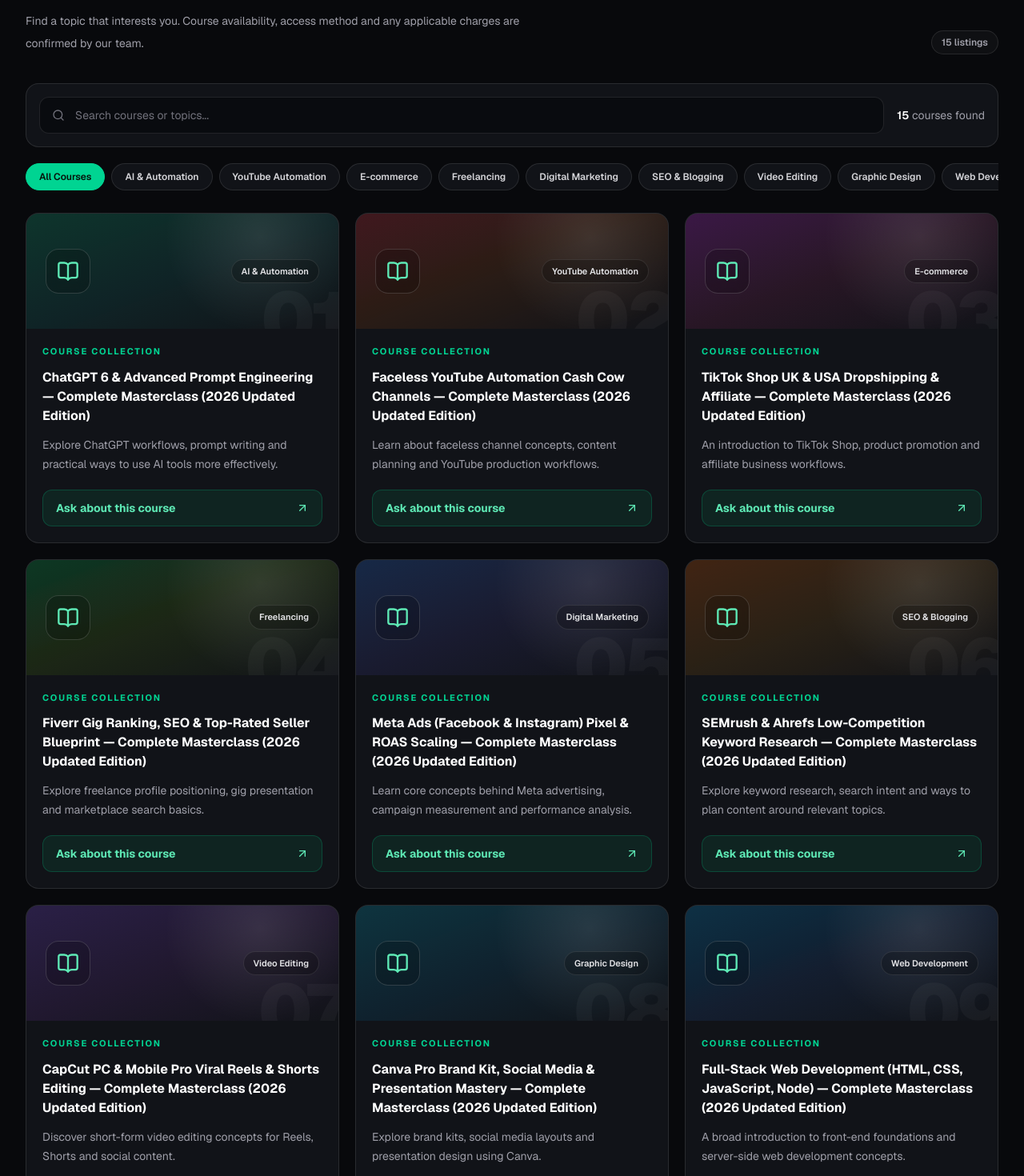
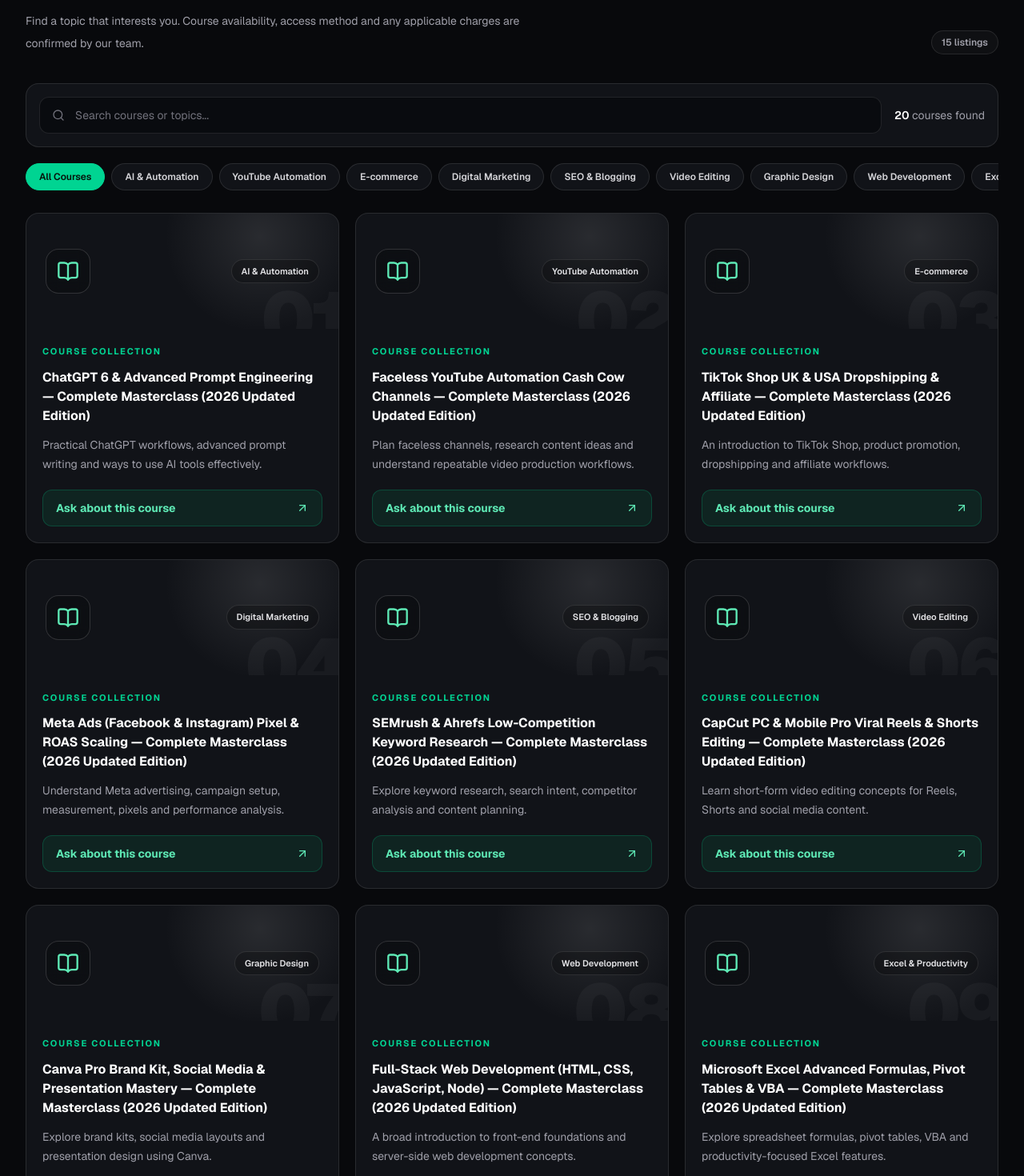
Before and after one commit to scottburchill51-beep/sastastore0, a Next.js app: page /courses in a window 1280 px wide. Shown: the part 1060-2530 px from the top of the page at 80% size. Built offline with nearby package versions, Linux system fonts and the light colour scheme; no server answers.

Commit message:
Import visible free course catalogue from PakTools

```diff
--- a/src/data/courses.ts
+++ b/src/data/courses.ts
@@ -3,115 +3,35 @@ export type Course = {
   title: string;
   category: string;
   description: string;
-  accent: string;
+  duration: string;
+  lessons: number;
+  originalPrice: string;
+  rating: string;
 };
 
+export const courseSourceUrl = "https://paktools.store/courses";
+
 export const courses: Course[] = [
-  {
-    slug: "chatgpt-advanced-prompt-engineering",
-    title: "ChatGPT 6 & Advanced Prompt Engineering — Complete Masterclass (2026 Updated Edition)",
-    category: "AI & Automation",
-    description: "Explore ChatGPT workflows, prompt writing and practical ways to use AI tools more effectively.",
-    accent: "from-emerald-500/20 via-teal-500/10 to-transparent",
-  },
-  {
-    slug: "faceless-youtube-automation",
-    title: "Faceless YouTube Automation Cash Cow Channels — Complete Masterclass (2026 Updated Edition)",
-    category: "YouTube Automation",
-    description: "Learn about faceless channel concepts, content planning and YouTube production workflows.",
-    accent: "from-red-500/20 via-orange-500/10 to-transparent",
-  },
-  {
-    slug: "tiktok-shop-dropshipping-affiliate",
-    title: "TikTok Shop UK & USA Dropshipping & Affiliate — Complete Masterclass (2026 Updated Edition)",
-    category: "E-commerce",
-    description: "An introduction to TikTok Shop, product promotion and affiliate business workflows.",
-    accent: "from-fuchsia-500/20 via-pink-500/10 to-transparent",
-  },
-  {
-    slug: "fiverr-gig-ranking-seo",
-    title: "Fiverr Gig Ranking, SEO & Top-Rated Seller Blueprint — Complete Masterclass (2026 Updated Edition)",
-    category: "Freelancing",
-    description: "Explore freelance profile positioning, gig presentation and marketplace search basics.",
-    accent: "from-green-500/20 via-lime-500/10 to-transparent",
-  },
-  {
-    slug: "meta-ads-pixel-roas-scaling",
-    title: "Meta Ads (Facebook & Instagram) Pixel & ROAS Scaling — Complete Masterclass (2026 Updated Edition)",
-    category: "Digital Marketing",
-    description: "Learn core concepts behind Meta advertising, campaign measurement and performance analysis.",
-    accent: "from-blue-500/20 via-indigo-500/10 to-transparent",
-  },
-  {
-    slug: "semrush-ahrefs-keyword-research",
-    title: "SEMrush & Ahrefs Low-Competition Keyword Research — Complete Masterclass (2026 Updated Edition)",
-    category: "SEO & Blogging",
-    description: "Explore keyword research, search intent and ways to plan content around relevant topics.",
-    accent: "from-orange-500/20 via-amber-500/10 to-transparent",
-  },
-  {
-    slug: "capcut-viral-reels-shorts-editing",
-    title: "CapCut PC & Mobile Pro Viral Reels & Shorts Editing — Complete Masterclass (2026 Updated Edition)",
-    category: "Video Editing",
-    description: "Discover short-form video editing concepts for Reels, Shorts and social content.",
-    accent: "from-violet-500/20 via-purple-500/10 to-transparent",
-  },
-  {
-    slug: "canva-brand-kit-social-media",
-    title: "Canva Pro Brand Kit, Social Media & Presentation Mastery — Complete Masterclass (2026 Updated Edition)",
-    category: "Graphic Design",
-    description: "Explore brand kits, social media layouts and presentation design using Canva.",
-    accent: "from-cyan-500/20 via-sky-500/10 to-transparent",
-  },
-  {
-    slug: "full-stack-web-development",
-    title: "Full-Stack Web Development (HTML, CSS, JavaScript, Node) — Complete Masterclass (2026 Updated Edition)",
-    category: "Web Development",
-    description: "A broad introduction to front-end foundations and server-side web development concepts.",
-    accent: "from-sky-500/20 via-blue-500/10 to-transparent",
-  },
-  {
-    slug: "excel-advanced-formulas-pivot-vba",
-    title: "Microsoft Excel Advanced Formulas, Pivot Tables & VBA — Complete Masterclass (2026 Updated Edition)",
-    category: "Excel & Productivity",
-    description: "Explore spreadsheet formulas, pivot tables and productivity-focused Excel features.",
-    accent: "from-emerald-500/20 via-green-500/10 to-transparent",
-  },
-  {
-    slug: "google-veo-ai-video-filmmaking",
-    title: "Google VEO 3 Ultra AI Video Filmmaking — Complete Masterclass (2026 Updated Edition)",
-    category: "AI & Automation",
-    description: "Explore AI-assisted video ideas, prompt-led creative workflows and video production concepts.",
-    accent: "from-indigo-500/20 via-violet-500/10 to-transparent",
-  },
-  {
-    slug: "youtube-high-cpm-niche-selection",
-    title: "High-CPM USA & UK YouTube Niche Selection — Complete Masterclass (2026 Updated Edition)",
-    category: "YouTube Automation",
-    description: "Learn about audience research, niche evaluation and planning a YouTube content strategy.",
-    accent: "from-rose-500/20 via-red-500/10 to-transparent",
-  },
-  {
-    slug: "shopify-local-dropshipping-pakistan",
-    title: "Shopify Local Dropshipping Pakistan (COD Mastery) — Complete Masterclass (2026 Updated Edition)",
-    category: "E-commerce",
-    description: "Explore the basics of setting up an online store and planning a local e-commerce workflow.",
-    accent: "from-lime-500/20 via-emerald-500/10 to-transparent",
-  },
-  {
-    slug: "upwork-winning-proposals-client-closing",
-    title: "Upwork Winning Proposals & High-Ticket Client Closing — Complete Masterclass (2026 Updated Edition)",
-    category: "Freelancing",
-    description: "Explore proposal writing, client communication and presenting freelance services professionally.",
-    accent: "from-teal-500/20 via-cyan-500/10 to-transparent",
-  },
-  {
-    slug: "tiktok-ads-manager-ugc-creatives",
-    title: "TikTok Ads Manager & Viral UGC Ad Creatives — Complete Masterclass (2026 Updated Edition)",
-    category: "Digital Marketing",
-    description: "Explore TikTok campaign basics, creative planning and user-generated-content ad formats.",
-    accent: "from-pink-500/20 via-fuchsia-500/10 to-transparent",
-  },
+  { slug: "chatgpt-prompt-engineering", title: "ChatGPT 6 & Advanced Prompt Engineering — Complete Masterclass (2026 Updated Edition)", category: "AI & Automation", description: "Practical ChatGPT workflows, advanced prompt writing and ways to use AI tools effectively.", duration: "21 hours", lessons: 45, originalPrice: "Rs. 10,000", rating: "4.9" },
+  { slug: "faceless-youtube-automation", title: "Faceless YouTube Automation Cash Cow Channels — Complete Masterclass (2026 Updated Edition)", category: "YouTube Automation", description: "Plan faceless channels, research content ideas and understand repeatable video production workflows.", duration: "28 hours", lessons: 58, originalPrice: "Rs. 12,500", rating: "4.9" },
+  { slug: "tiktok-shop-dropshipping", title: "TikTok Shop UK & USA Dropshipping & Affiliate — Complete Masterclass (2026 Updated Edition)", category: "E-commerce", description: "An introduction to TikTok Shop, product promotion, dropshipping and affiliate workflows.", duration: "35 hours", lessons: 71, originalPrice: "Rs. 15,000", rating: "4.8" },
+  { slug: "meta-ads-scaling", title: "Meta Ads (Facebook & Instagram) Pixel & ROAS Scaling — Complete Masterclass (2026 Updated Edition)", category: "Digital Marketing", description: "Understand Meta advertising, campaign setup, measurement, pixels and performance analysis.", duration: "49 hours", lessons: 97, originalPrice: "Rs. 12,500", rating: "4.9" },
+  { slug: "semrush-ahrefs-keyword-research", title: "SEMrush & Ahrefs Low-Competition Keyword Research — Complete Masterclass (2026 Updated Edition)", category: "SEO & Blogging", description: "Explore keyword research, search intent, competitor analysis and content planning.", duration: "18 hours", lessons: 110, originalPrice: "Rs. 15,000", rating: "4.8" },
+  { slug: "capcut-reels-shorts-editing", title: "CapCut PC & Mobile Pro Viral Reels & Shorts Editing — Complete Masterclass (2026 Updated Edition)", category: "Video Editing", description: "Learn short-form video editing concepts for Reels, Shorts and social media content.", duration: "25 hours", lessons: 38, originalPrice: "Rs. 10,000", rating: "4.9" },
+  { slug: "canva-brand-kit-design", title: "Canva Pro Brand Kit, Social Media & Presentation Mastery — Complete Masterclass (2026 Updated Edition)", category: "Graphic Design", description: "Explore brand kits, social media layouts and presentation design using Canva.", duration: "32 hours", lessons: 51, originalPrice: "Rs. 12,500", rating: "4.9" },
+  { slug: "full-stack-web-development", title: "Full-Stack Web Development (HTML, CSS, JavaScript, Node) — Complete Masterclass (2026 Updated Edition)", category: "Web Development", description: "A broad introduction to front-end foundations and server-side web development concepts.", duration: "39 hours", lessons: 64, originalPrice: "Rs. 15,000", rating: "4.8" },
+  { slug: "excel-advanced-formulas", title: "Microsoft Excel Advanced Formulas, Pivot Tables & VBA — Complete Masterclass (2026 Updated Edition)", category: "Excel & Productivity", description: "Explore spreadsheet formulas, pivot tables, VBA and productivity-focused Excel features.", duration: "22 hours", lessons: 103, originalPrice: "Rs. 15,000", rating: "4.8" },
+  { slug: "google-veo-ai-filmmaking", title: "Google VEO 3 Ultra AI Video Filmmaking — Complete Masterclass (2026 Updated Edition)", category: "AI & Automation", description: "Explore AI-assisted video ideas, prompt-led creative workflows and video production concepts.", duration: "29 hours", lessons: 116, originalPrice: "Rs. 15,000", rating: "4.9" },
+  { slug: "youtube-niche-selection", title: "High-CPM USA & UK YouTube Niche Selection — Complete Masterclass (2026 Updated Edition)", category: "YouTube Automation", description: "Learn audience research, niche evaluation and planning a YouTube content strategy.", duration: "36 hours", lessons: 44, originalPrice: "Rs. 10,000", rating: "4.9" },
+  { slug: "shopify-local-dropshipping", title: "Shopify Local Dropshipping Pakistan (COD Mastery) — Complete Masterclass (2026 Updated Edition)", category: "E-commerce", description: "Explore the basics of setting up an online store and planning a local e-commerce workflow.", duration: "43 hours", lessons: 57, originalPrice: "Rs. 15,000", rating: "4.8" },
+  { slug: "upwork-proposals-client-communication", title: "Upwork Winning Proposals & High-Ticket Client Closing — Complete Masterclass (2026 Updated Edition)", category: "Freelancing", description: "Explore proposal writing, client communication and presenting freelance services professionally.", duration: "50 hours", lessons: 70, originalPrice: "Rs. 15,000", rating: "4.9" },
+  { slug: "tiktok-ads-ugc-creatives", title: "TikTok Ads Manager & Viral UGC Ad Creatives — Complete Masterclass (2026 Updated Edition)", category: "Digital Marketing", description: "Explore TikTok campaign basics, creative planning and user-generated-content ad formats.", duration: "19 hours", lessons: 83, originalPrice: "Rs. 10,000", rating: "4.9" },
+  { slug: "google-adsense-blogging", title: "Google AdSense Approval & High-CPC Niche Blogging — Complete Masterclass (2026 Updated Edition)", category: "SEO & Blogging", description: "Learn blogging fundamentals, content planning and website monetization concepts.", duration: "26 hours", lessons: 96, originalPrice: "Rs. 15,000", rating: "4.8" },
+  { slug: "adobe-premiere-commercial-editing", title: "Adobe Premiere Pro CC Complete Commercial Editing — Complete Masterclass (2026 Updated Edition)", category: "Video Editing", description: "Explore professional video editing workflows, timelines, transitions and commercial content production.", duration: "33 hours", lessons: 109, originalPrice: "Rs. 15,000", rating: "4.9" },
+  { slug: "figma-ui-ux-design", title: "Figma Complete UI/UX Web & Mobile App Design — Complete Masterclass (2026 Updated Edition)", category: "Graphic Design", description: "Learn interface design concepts for websites and mobile apps using Figma.", duration: "40 hours", lessons: 37, originalPrice: "Rs. 10,000", rating: "4.9" },
+  { slug: "python-automation-scripting", title: "Python Complete Zero-to-Hero & Automation Scripting — Complete Masterclass (2026 Updated Edition)", category: "Web Development", description: "Explore Python programming foundations and beginner-friendly automation scripting.", duration: "47 hours", lessons: 50, originalPrice: "Rs. 15,000", rating: "4.8" },
+  { slug: "power-bi-business-dashboards", title: "Microsoft Power BI Interactive Business Dashboards — Complete Masterclass (2026 Updated Edition)", category: "Excel & Productivity", description: "Learn data visualization concepts and how to organize information into interactive business dashboards.", duration: "30 hours", lessons: 89, originalPrice: "Rs. 15,000", rating: "4.8" },
+  { slug: "fiverr-freelancing-basics", title: "Fiverr Gig Ranking, SEO & Top-Rated Seller Blueprint — Complete Masterclass (2026 Updated Edition)", category: "Freelancing", description: "Explore freelance profile positioning, gig presentation and marketplace search basics.", duration: "Course details to confirm", lessons: 0, originalPrice: "Free", rating: "—" },
 ];
 
 export const courseCategories = [
```
